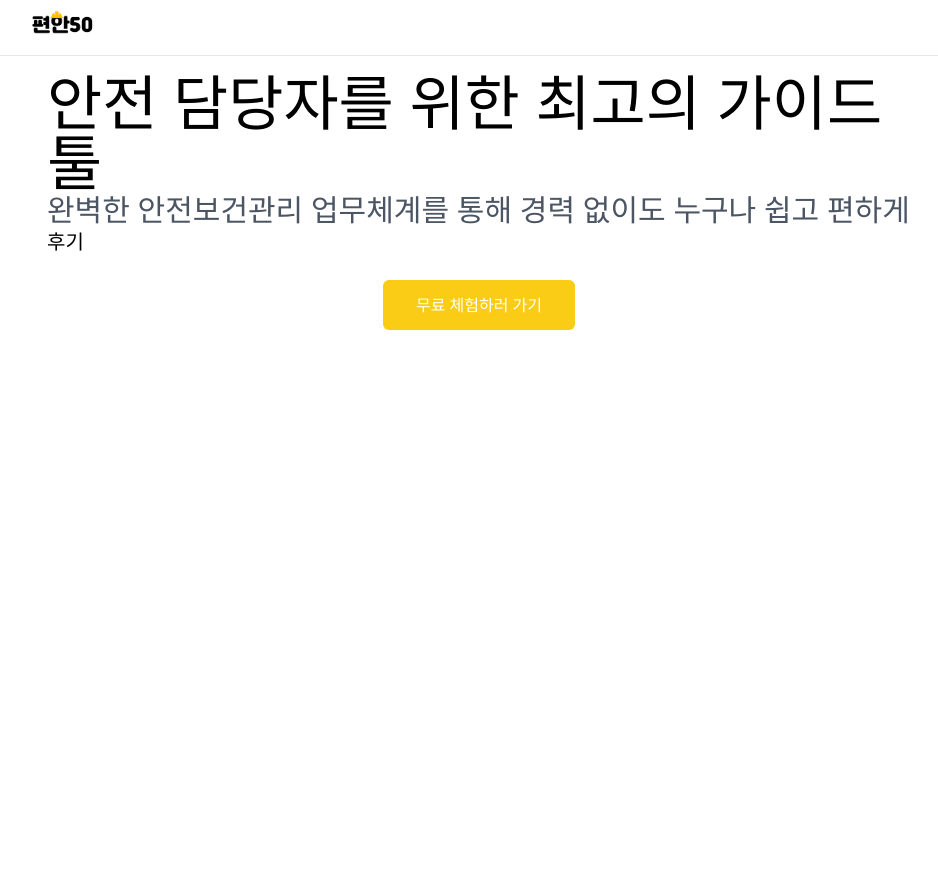
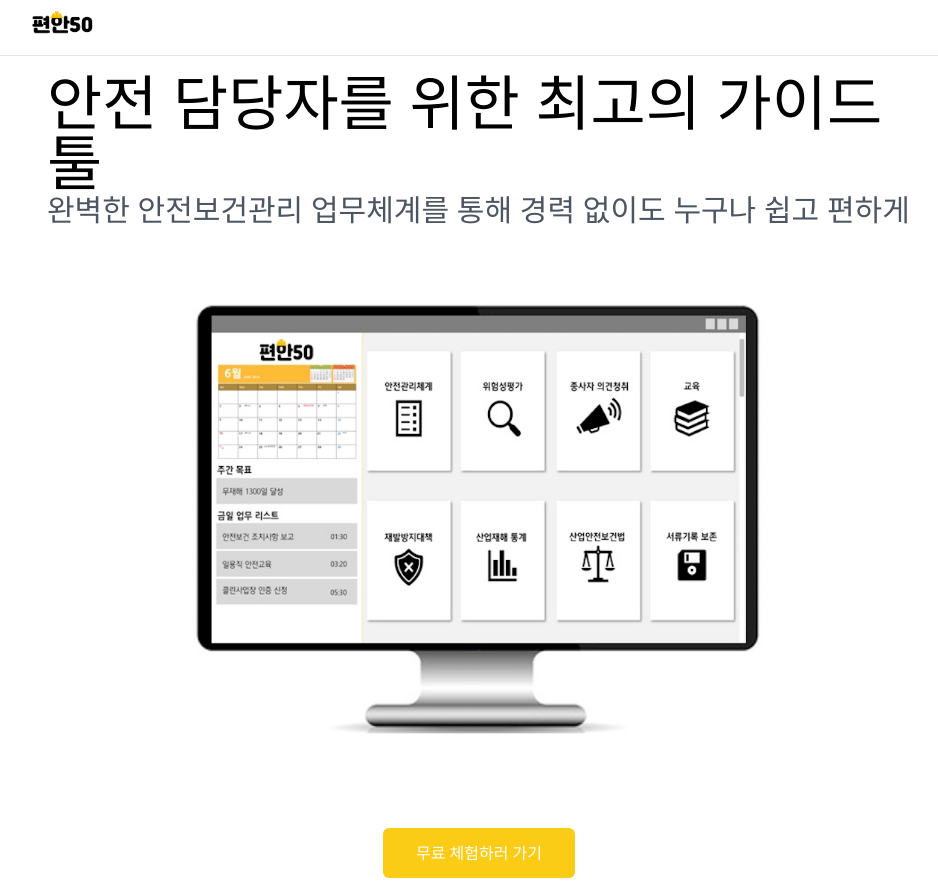
Before and after one commit to minseokk/easy50_lp, a Next.js app: page / in a window 1280 px wide. Shown: the whole page, without its empty margins (161-1099 px from the left). Before the commit the page ends 856 px from the top, so only its background shows below. Built offline with nearby package versions, Linux system fonts and the light colour scheme.

Commit message:
page 1 demo screen, rename test

```diff
--- a/src/pages/application/index.tsx
+++ b/src/pages/application/index.tsx
@@ -27,7 +27,7 @@
         </div>
         <h1 className="text-3xl">기능 안내</h1>
         <div className="flex w-full flex-wrap justify-center space-x-4 space-y-4">
-          <Link href={"/application/features"}>
+          <Link href={"/application/features/test"}>
             <button
               type="button"
               className="flex h-24 w-48 items-center justify-center rounded-md bg-gray-200 shadow-md"
--- a/src/pages/index.tsx
+++ b/src/pages/index.tsx
@@ -1,5 +1,6 @@
 import { type NextPage } from "next";
 import Head from "next/head";
+import Image from "next/image";
 import Link from "next/link";
 
 const Home: NextPage = () => {
@@ -17,8 +18,17 @@
             완벽한 안전보건관리 업무체계를 통해 경력 없이도 누구나 쉽고 편하게
           </p>
         </div>
-        <div>
-          <h2 className="text-xl">후기</h2>
+        <div className="flex w-full items-center justify-center">
+          <div className="relative aspect-square w-full max-w-xl">
+            <Image
+              src={"/demo.png"}
+              alt={"Servie Demo"}
+              fill
+              style={{
+                objectFit: "contain",
+              }}
+            />
+          </div>
         </div>
         <div className="flex w-full justify-center">
           <Link href={"/application"}>
```
Also changed, not shown: public/demo.png (added), src/pages/application/features/test.tsx (renamed from src/pages/application/features/index.tsx).
